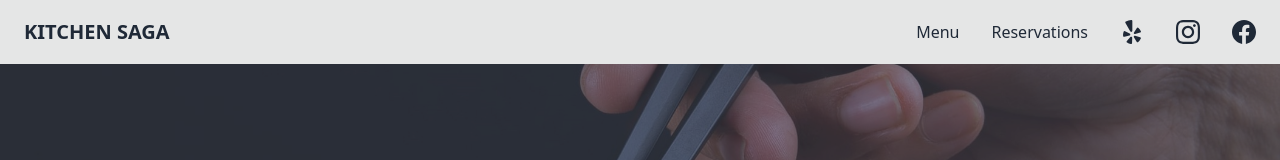
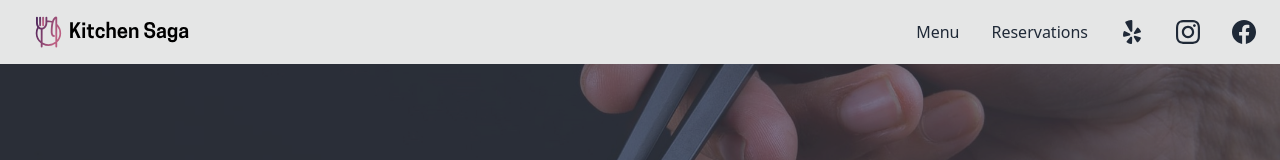
Before and after one commit to anthonypz/kitchen-saga, a website: page index.html in a window 1280 px wide. Shown: the top 160 px of the page. Drawn offline with Linux system fonts and the light colour scheme.

Commit message:
Add logo to navbar

```diff
--- a/index.html
+++ b/index.html
@@ -21,7 +21,9 @@
             </svg>
           </label>
         </div>
-        <div class="flex-1 px-2 mx-2 uppercase text-xl font-bold">Kitchen Saga</div>
+        <!-- <div class="flex-1 px-2 mx-2 uppercase text-xl font-bold">Kitchen Saga</div> -->
+        <div class="flex-1"><a href="/"><img src="./images/default.svg" class="w-auto h-52" alt="Restaurant logo"></a>
+        </div>
         <div class="flex-none hidden lg:block">
           <ul class="menu menu-horizontal">
             <li><a>Menu</a></li>
```
Also changed, not shown: images/default.svg (added).
